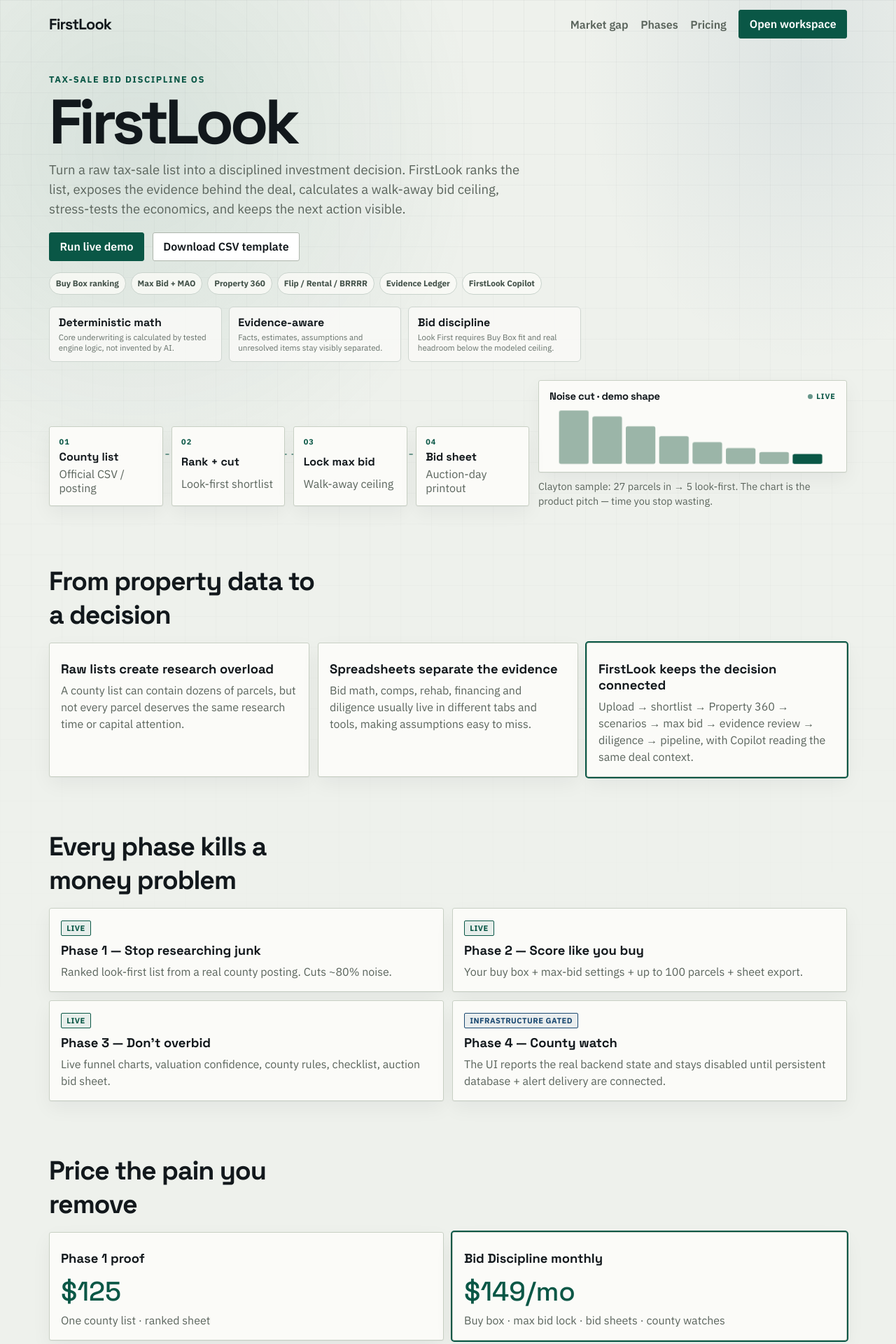
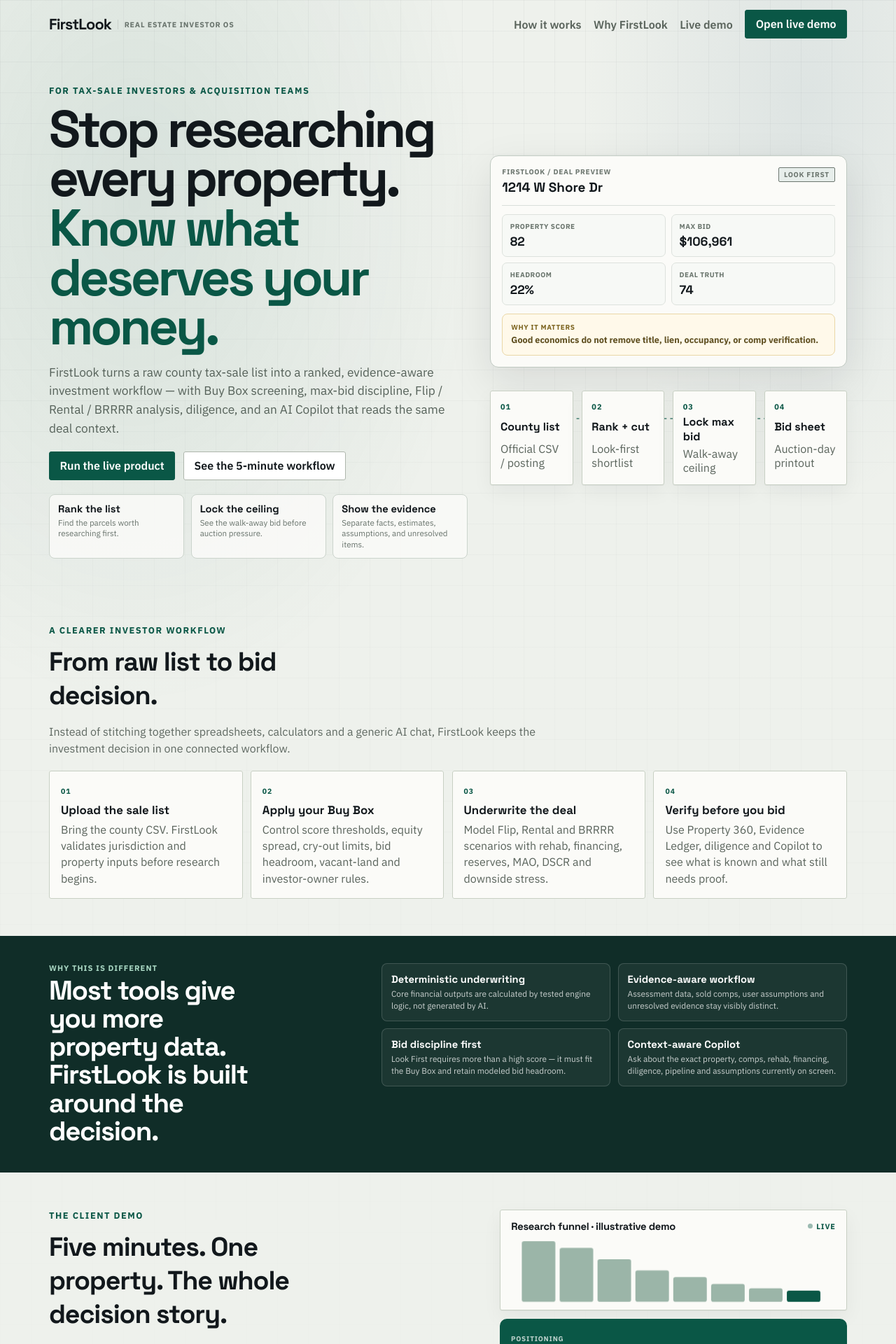
Before and after one commit to AliRazaHassan/firstlook-taxsale, a Next.js app: page / in a window 1280 px wide. Shown: the top 1920 px of the page at 70% size. Built offline with nearby package versions, Linux system fonts and the light colour scheme.

Commit message:
Sales homepage: prospect-facing FirstLook pitch (#41)
* Turn homepage into prospect-facing sales pitch

* Style prospect-facing sales landing page

```diff
--- a/app/page.module.css
+++ b/app/page.module.css
@@ -284,3 +284,81 @@
   .heroProof{grid-template-columns:1fr}
   .section{padding:1.8rem 0}
 }
+
+
+/* Prospect-facing sales homepage */
+.brandWrap{display:flex;align-items:center;gap:.55rem;min-width:0}
+.brandWrap>span{font-size:.66rem;letter-spacing:.08em;text-transform:uppercase;color:#68736c;font-weight:800;border-left:1px solid #cbd2cc;padding-left:.55rem}
+.salesHero{position:relative;z-index:2;display:grid;grid-template-columns:minmax(0,1.08fr) minmax(420px,.92fr);gap:2rem;align-items:center;padding:3.2rem 0 3.5rem}
+.salesHeroCopy{min-width:0}
+.salesHeadline{margin:0;max-width:13ch;font-family:var(--font-display),"Space Grotesk",system-ui,sans-serif;font-size:clamp(2.8rem,5.8vw,5.2rem);line-height:.95;letter-spacing:-.055em}
+.salesHeadline span{display:block;color:#0a5746}
+.salesSub{max-width:48rem;margin:1rem 0 0;color:#556159;font-size:clamp(1rem,1.35vw,1.15rem);line-height:1.55}
+.salesProofRow{display:grid;grid-template-columns:repeat(3,minmax(0,1fr));gap:.6rem;margin-top:1.25rem}
+.salesProofRow>div{padding:.72rem .75rem;border:1px solid #cbd4cc;border-radius:8px;background:rgba(251,251,248,.86)}
+.salesProofRow strong{display:block;font-family:var(--font-display);font-size:.92rem}
+.salesProofRow span{display:block;margin-top:.16rem;color:#68736c;font-size:.72rem;line-height:1.35}
+.salesHeroVisual{display:grid;gap:.75rem;min-width:0}
+.previewCard{padding:1rem;border:1px solid #bfc9c1;border-radius:12px;background:#fbfbf8;box-shadow:0 20px 60px rgba(18,24,28,.1)}
+.previewHead{display:flex;align-items:flex-start;justify-content:space-between;gap:1rem;padding-bottom:.8rem;border-bottom:1px solid #d9dfda}
+.previewHead>div{display:grid;gap:.2rem}
+.previewHead span{font-size:.63rem;letter-spacing:.07em;color:#6c766f;font-weight:800}
+.previewHead strong{font-family:var(--font-display);font-size:1.18rem}
+.previewMetrics{display:grid;grid-template-columns:repeat(2,minmax(0,1fr));gap:.5rem;margin:.75rem 0}
+.previewMetrics>div{padding:.65rem;border:1px solid #dde2dd;background:#f7f9f6;border-radius:7px}
+.previewMetrics span{display:block;font-size:.62rem;text-transform:uppercase;letter-spacing:.05em;color:#6a756d;font-weight:700}
+.previewMetrics strong{display:block;margin-top:.2rem;font-family:var(--font-display);font-size:1.1rem}
+.previewSignal{padding:.75rem;border:1px solid #ead7a7;background:#fff9ea;border-radius:8px}
+.previewSignal span{display:block;font-size:.62rem;text-transform:uppercase;letter-spacing:.06em;color:#7c641f;font-weight:800}
+.previewSignal strong{display:block;margin-top:.18rem;font-size:.79rem;line-height:1.4;color:#5f4f20}
+.previewFlow :global(.flow-diagram){margin:.25rem 0 0}
+.sectionIntro{max-width:760px}
+.sectionLead{max-width:760px;margin:.35rem 0 0;color:#5f6962;line-height:1.55}
+.stepGrid{display:grid;grid-template-columns:repeat(4,minmax(0,1fr));gap:.7rem;margin-top:1.2rem}
+.stepGrid article,.fitGrid article{padding:1rem}
+.stepGrid h3,.fitGrid h3{margin:.5rem 0 .35rem;font-family:var(--font-display);font-size:1.05rem}
+.stepGrid p,.fitGrid p{margin:0;line-height:1.45}
+.stepNo{display:inline-block;font-size:.65rem;letter-spacing:.1em;color:#0a5746;font-weight:850}
+.darkBand{position:relative;z-index:2;background:#102d28;color:#fff;margin:1rem 0}
+.darkInner{display:grid;grid-template-columns:minmax(0,.8fr) minmax(0,1.2fr);gap:2rem;align-items:start;padding-block:2.4rem}
+.darkInner h2{margin:.3rem 0 0;font-family:var(--font-display);font-size:clamp(1.8rem,3vw,2.7rem);line-height:1.05;letter-spacing:-.035em;max-width:13ch}
+.darkKicker{margin:0;color:#a9d7c3;font-size:.7rem;font-weight:800;letter-spacing:.09em;text-transform:uppercase}
+.differenceGrid{display:grid;grid-template-columns:repeat(2,minmax(0,1fr));gap:.65rem}
+.differenceGrid>div{padding:.8rem;border:1px solid rgba(255,255,255,.16);border-radius:8px;background:rgba(255,255,255,.05)}
+.differenceGrid strong{display:block;font-family:var(--font-display);font-size:.92rem}
+.differenceGrid span{display:block;margin-top:.2rem;color:rgba(255,255,255,.76);font-size:.74rem;line-height:1.45}
+.demoGrid{display:grid;grid-template-columns:minmax(0,1fr) minmax(340px,.8fr);gap:1.5rem;align-items:start}
+.demoSteps{list-style:none;padding:0;margin:1rem 0;display:grid;gap:.45rem}
+.demoSteps li{display:grid;grid-template-columns:28px minmax(0,1fr);gap:.55rem;padding:.58rem .65rem;border:1px solid #d5ddd6;border-radius:8px;background:#fafbf9}
+.demoSteps b{color:#0a5746;font-family:var(--font-display)}
+.demoSteps span{display:grid;gap:.08rem}
+.demoSteps strong{font-size:.83rem}
+.demoSteps small{font-size:.71rem;color:#68736c}
+.demoVisual{display:grid;gap:.75rem}
+.quoteCard{padding:1rem;border-radius:10px;background:#0a5746;color:#fff}
+.quoteCard span{font-size:.62rem;letter-spacing:.08em;font-weight:800;opacity:.72}
+.quoteCard strong{display:block;margin-top:.4rem;font-family:var(--font-display);font-size:1.05rem;line-height:1.4}
+.fitGrid{display:grid;grid-template-columns:repeat(3,minmax(0,1fr));gap:.7rem}
+.finalCta{position:relative;z-index:2;display:flex;justify-content:space-between;align-items:center;gap:1rem;margin-block:1rem 2.2rem;padding:1.25rem 1.35rem;border:1px solid #bfc9c1;border-radius:12px;background:#fbfbf8;box-shadow:var(--shadow-soft)}
+.finalCta h2{margin:.2rem 0 0;font-family:var(--font-display);font-size:clamp(1.45rem,2.5vw,2.15rem);letter-spacing:-.035em}
+
+@media(max-width:1000px){
+  .salesHero{grid-template-columns:1fr;padding:2rem 0 2.5rem}
+  .salesHeroVisual{max-width:760px}
+  .stepGrid{grid-template-columns:repeat(2,minmax(0,1fr))}
+  .darkInner{grid-template-columns:1fr}
+  .darkInner h2{max-width:20ch}
+}
+@media(max-width:760px){
+  .brandWrap>span{display:none}
+  .salesHeadline{font-size:clamp(2.45rem,12vw,4rem)}
+  .salesProofRow,.differenceGrid,.fitGrid,.previewMetrics{grid-template-columns:1fr}
+  .demoGrid{grid-template-columns:1fr}
+  .finalCta{align-items:flex-start;flex-direction:column}
+  .finalCta .btn{width:100%}
+}
+@media(max-width:560px){
+  .stepGrid{grid-template-columns:1fr}
+  .salesHero{padding-top:1.35rem}
+  .previewCard{padding:.8rem}
+}
--- a/app/page.tsx
+++ b/app/page.tsx
@@ -11,135 +11,159 @@ export default function LandingPage() {
       <div className={styles.wash} aria-hidden />
 
       <header className={`container ${styles.nav}`}>
+        <div className={styles.brandWrap}>
           <div className={styles.brand}>FirstLook</div>
+          <span>Real Estate Investor OS</span>
+        </div>
         <nav className={styles.navLinks}>
-          <a href="#gap">Market gap</a>
-          <a href="#phases">Phases</a>
-          <a href="#pricing">Pricing</a>
-          <Link href="/app" className="btn btn-primary">
-            Open workspace
-          </Link>
+          <a href="#how">How it works</a>
+          <a href="#why">Why FirstLook</a>
+          <a href="#demo">Live demo</a>
+          <Link href="/app" className="btn btn-primary">Open live demo</Link>
         </nav>
       </header>
 
-      <section className={`container ${styles.hero}`}>
-        <p className={`${styles.kicker} rise`}>Tax-sale bid discipline OS</p>
-        <h1 className={`${styles.logoHero} rise-2`}>FirstLook</h1>
-        <p className={`${styles.sub} rise-3`}>
-          Turn a raw tax-sale list into a disciplined investment decision. FirstLook ranks the list,
-          exposes the evidence behind the deal, calculates a walk-away bid ceiling, stress-tests the
-          economics, and keeps the next action visible.
+      <section className={`container ${styles.salesHero}`}>
+        <div className={styles.salesHeroCopy}>
+          <p className={`${styles.kicker} rise`}>For tax-sale investors & acquisition teams</p>
+          <h1 className={`${styles.salesHeadline} rise-2`}>
+            Stop researching every property.
+            <span>Know what deserves your money.</span>
+          </h1>
+          <p className={`${styles.salesSub} rise-3`}>
+            FirstLook turns a raw county tax-sale list into a ranked, evidence-aware investment workflow —
+            with Buy Box screening, max-bid discipline, Flip / Rental / BRRRR analysis, diligence, and an AI Copilot that reads the same deal context.
           </p>
+
           <div className={`${styles.ctaRow} rise-3`}>
-          <Link href="/app" className="btn btn-primary">
-            Run live demo
-          </Link>
-          <a href="/api/export" className="btn btn-ghost">
-            Download CSV template
-          </a>
+            <Link href="/app" className="btn btn-primary">Run the live product</Link>
+            <a href="#demo" className="btn btn-ghost">See the 5-minute workflow</a>
           </div>
 
-        <div className={styles.capabilityStrip}>
-          <span>Buy Box ranking</span>
-          <span>Max Bid + MAO</span>
-          <span>Property 360</span>
-          <span>Flip / Rental / BRRRR</span>
-          <span>Evidence Ledger</span>
-          <span>FirstLook Copilot</span>
+          <div className={styles.salesProofRow}>
+            <div><strong>Rank the list</strong><span>Find the parcels worth researching first.</span></div>
+            <div><strong>Lock the ceiling</strong><span>See the walk-away bid before auction pressure.</span></div>
+            <div><strong>Show the evidence</strong><span>Separate facts, estimates, assumptions, and unresolved items.</span></div>
+          </div>
         </div>
 
-        <div className={styles.heroProof}>
-          <div><strong>Deterministic math</strong><span>Core underwriting is calculated by tested engine logic, not invented by AI.</span></div>
-          <div><strong>Evidence-aware</strong><span>Facts, estimates, assumptions and unresolved items stay visibly separated.</span></div>
-          <div><strong>Bid discipline</strong><span>Look First requires Buy Box fit and real headroom below the modeled ceiling.</span></div>
+        <div className={styles.salesHeroVisual}>
+          <div className={styles.previewCard}>
+            <div className={styles.previewHead}>
+              <div><span>FIRSTLOOK / DEAL PREVIEW</span><strong>1214 W Shore Dr</strong></div>
+              <span className="pill pill-mint">Look First</span>
             </div>
-
-        <div className={`${styles.heroViz} rise-3`}>
+            <div className={styles.previewMetrics}>
+              <div><span>Property score</span><strong>82</strong></div>
+              <div><span>Max bid</span><strong>$106,961</strong></div>
+              <div><span>Headroom</span><strong>22%</strong></div>
+              <div><span>Deal Truth</span><strong>74</strong></div>
+            </div>
+            <div className={styles.previewSignal}>
+              <span>Why it matters</span>
+              <strong>Good economics do not remove title, lien, occupancy, or comp verification.</strong>
+            </div>
+          </div>
+          <div className={styles.previewFlow}>
             <WorkflowDiagram />
-          <div className={styles.heroChart}>
-            <SparkBars values={sampleNoiseCut} label="Noise cut · demo shape" />
-            <p className="muted">
-              Clayton sample: 27 parcels in → 5 look-first. The chart is the product pitch —
-              time you stop wasting.
-            </p>
           </div>
         </div>
       </section>
 
-      <section id="gap" className={`container ${styles.section}`}>
-        <h2 className={styles.h2}>From property data to a decision</h2>
-        <div className={styles.gapGrid}>
+      <section id="how" className={`container ${styles.section}`}>
+        <div className={styles.sectionIntro}>
+          <p className={styles.kicker}>A clearer investor workflow</p>
+          <h2 className={styles.h2}>From raw list to bid decision.</h2>
+          <p className={styles.sectionLead}>Instead of stitching together spreadsheets, calculators and a generic AI chat, FirstLook keeps the investment decision in one connected workflow.</p>
+        </div>
+
+        <div className={styles.stepGrid}>
           <article className="panel">
-            <h3>Raw lists create research overload</h3>
-            <p className="muted">
-              A county list can contain dozens of parcels, but not every parcel deserves the same
-              research time or capital attention.
-            </p>
+            <span className={styles.stepNo}>01</span>
+            <h3>Upload the sale list</h3>
+            <p className="muted">Bring the county CSV. FirstLook validates jurisdiction and property inputs before research begins.</p>
           </article>
           <article className="panel">
-            <h3>Spreadsheets separate the evidence</h3>
-            <p className="muted">
-              Bid math, comps, rehab, financing and diligence usually live in different tabs and
-              tools, making assumptions easy to miss.
-            </p>
+            <span className={styles.stepNo}>02</span>
+            <h3>Apply your Buy Box</h3>
+            <p className="muted">Control score thresholds, equity spread, cry-out limits, bid headroom, vacant-land and investor-owner rules.</p>
           </article>
-          <article className={`panel ${styles.featured}`}>
-            <h3>FirstLook keeps the decision connected</h3>
-            <p className="muted">
-              Upload → shortlist → Property 360 → scenarios → max bid → evidence review → diligence
-              → pipeline, with Copilot reading the same deal context.
-            </p>
+          <article className="panel">
+            <span className={styles.stepNo}>03</span>
+            <h3>Underwrite the deal</h3>
+            <p className="muted">Model Flip, Rental and BRRRR scenarios with rehab, financing, reserves, MAO, DSCR and downside stress.</p>
+          </article>
+          <article className="panel">
+            <span className={styles.stepNo}>04</span>
+            <h3>Verify before you bid</h3>
+            <p className="muted">Use Property 360, Evidence Ledger, diligence and Copilot to see what is known and what still needs proof.</p>
           </article>
         </div>
       </section>
 
-      <section id="phases" className={`container ${styles.section}`}>
-        <h2 className={styles.h2}>Every phase kills a money problem</h2>
-        <div className={styles.phaseList}>
-          <article className="panel">
-            <span className="tag tag-ok">Live</span>
-            <h3>Phase 1 — Stop researching junk</h3>
-            <p className="muted">Ranked look-first list from a real county posting. Cuts ~80% noise.</p>
-          </article>
-          <article className="panel">
-            <span className="tag tag-ok">Live</span>
-            <h3>Phase 2 — Score like you buy</h3>
-            <p className="muted">Your buy box + max-bid settings + up to 100 parcels + sheet export.</p>
-          </article>
-          <article className="panel">
-            <span className="tag tag-ok">Live</span>
-            <h3>Phase 3 — Don’t overbid</h3>
-            <p className="muted">
-              Live funnel charts, valuation confidence, county rules, checklist, auction bid sheet.
-            </p>
-          </article>
-          <article className="panel">
-            <span className="tag tag-map">Infrastructure gated</span>
-            <h3>Phase 4 — County watch</h3>
-            <p className="muted">The UI reports the real backend state and stays disabled until persistent database + alert delivery are connected.</p>
-          </article>
+      <section id="why" className={`${styles.darkBand}`}>
+        <div className={`container ${styles.darkInner}`}>
+          <div>
+            <p className={styles.darkKicker}>Why this is different</p>
+            <h2>Most tools give you more property data. FirstLook is built around the decision.</h2>
+          </div>
+          <div className={styles.differenceGrid}>
+            <div><strong>Deterministic underwriting</strong><span>Core financial outputs are calculated by tested engine logic, not generated by AI.</span></div>
+            <div><strong>Evidence-aware workflow</strong><span>Assessment data, sold comps, user assumptions and unresolved evidence stay visibly distinct.</span></div>
+            <div><strong>Bid discipline first</strong><span>Look First requires more than a high score — it must fit the Buy Box and retain modeled bid headroom.</span></div>
+            <div><strong>Context-aware Copilot</strong><span>Ask about the exact property, comps, rehab, financing, diligence, pipeline and assumptions currently on screen.</span></div>
+          </div>
         </div>
       </section>
 
-      <section id="pricing" className={`container ${styles.section}`}>
-        <h2 className={styles.h2}>Price the pain you remove</h2>
-        <div className={styles.pricing}>
-          <article className="panel">
-            <h3>Phase 1 proof</h3>
-            <p className={styles.price}>$125</p>
-            <p className="muted">One county list · ranked sheet</p>
-          </article>
-          <article className={`panel ${styles.featured}`}>
-            <h3>Bid Discipline monthly</h3>
-            <p className={styles.price}>$149/mo</p>
-            <p className="muted">Buy box · max bid lock · bid sheets · county watches</p>
-          </article>
+      <section id="demo" className={`container ${styles.section}`}>
+        <div className={styles.demoGrid}>
+          <div>
+            <p className={styles.kicker}>The client demo</p>
+            <h2 className={styles.h2}>Five minutes. One property. The whole decision story.</h2>
+            <p className={styles.sectionLead}>A prospect does not need a tour of every button. Show one investment moving from list → shortlist → underwriting → evidence → bid decision.</p>
+            <ol className={styles.demoSteps}>
+              <li><b>1.</b><span><strong>Upload a tax-sale list</strong><small>Show the raw opportunity set.</small></span></li>
+              <li><b>2.</b><span><strong>Open a Look First deal</strong><small>Explain why it passed the investor’s rules.</small></span></li>
+              <li><b>3.</b><span><strong>Run the economics</strong><small>Flip / Rental / BRRRR, MAO, cash flow and stress case.</small></span></li>
+              <li><b>4.</b><span><strong>Open the Evidence Ledger</strong><small>Show what is fact, estimate, assumption or still unresolved.</small></span></li>
+              <li><b>5.</b><span><strong>Ask Copilot “What could kill this deal?”</strong><small>Finish with the next verification action.</small></span></li>
+            </ol>
+            <div className={styles.ctaRow}>
+              <Link href="/app" className="btn btn-primary">Start live demo</Link>
+              <a href="/api/export" className="btn btn-ghost">Download sample CSV template</a>
             </div>
+          </div>
+
+          <div className={styles.demoVisual}>
+            <SparkBars values={sampleNoiseCut} label="Research funnel · illustrative demo" />
+            <div className={styles.quoteCard}>
+              <span>POSITIONING</span>
+              <strong>“Most real-estate tools give investors data. FirstLook helps them decide what to do with that data — and when not to bid.”</strong>
+            </div>
+          </div>
+        </div>
+      </section>
+
+      <section className={`container ${styles.section}`}>
+        <div className={styles.fitGrid}>
+          <article className="panel"><span className={styles.stepNo}>INVESTORS</span><h3>Individual buyers</h3><p className="muted">Screen more properties without losing bid discipline or evidence context.</p></article>
+          <article className="panel"><span className={styles.stepNo}>TEAMS</span><h3>Acquisition teams</h3><p className="muted">Create a repeatable underwriting and diligence workflow around the same Buy Box.</p></article>
+          <article className="panel"><span className={styles.stepNo}>OPERATORS</span><h3>Tax-sale businesses</h3><p className="muted">Use the platform as the operating layer between incoming lists, research, underwriting and pipeline.</p></article>
+        </div>
+      </section>
+
+      <section className={`container ${styles.finalCta}`}>
+        <div>
+          <p className={styles.kicker}>See the product, not a slide deck</p>
+          <h2>Bring a list. FirstLook will show you what deserves a second look.</h2>
+        </div>
+        <Link href="/app" className="btn btn-primary">Open FirstLook</Link>
       </section>
 
       <footer className={`container ${styles.footer}`}>
         <div className={styles.brand}>FirstLook</div>
-        <p className="muted">Built against overbids — not another pretty property database.</p>
+        <p className="muted">Real estate decision support for disciplined tax-sale underwriting.</p>
       </footer>
     </main>
   );
```
Lines whose indentation alone changed are shown as unchanged.
